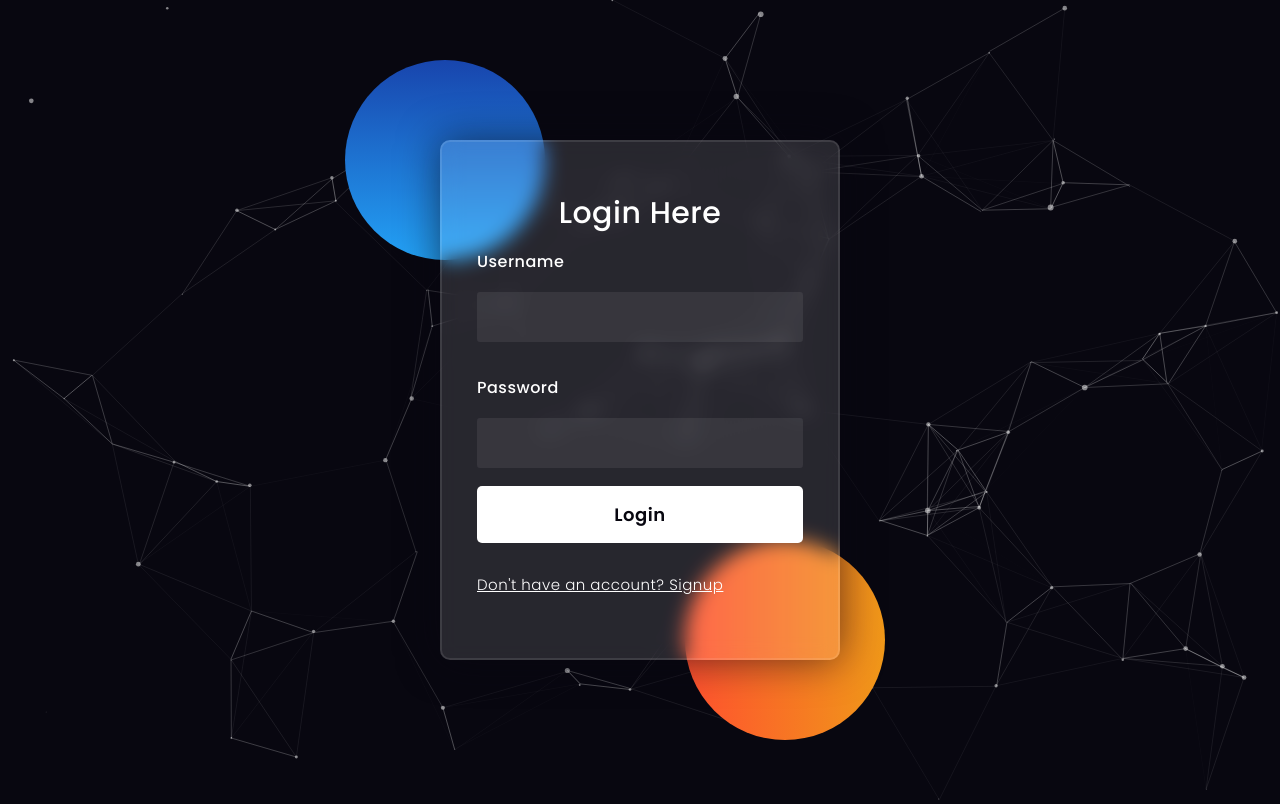
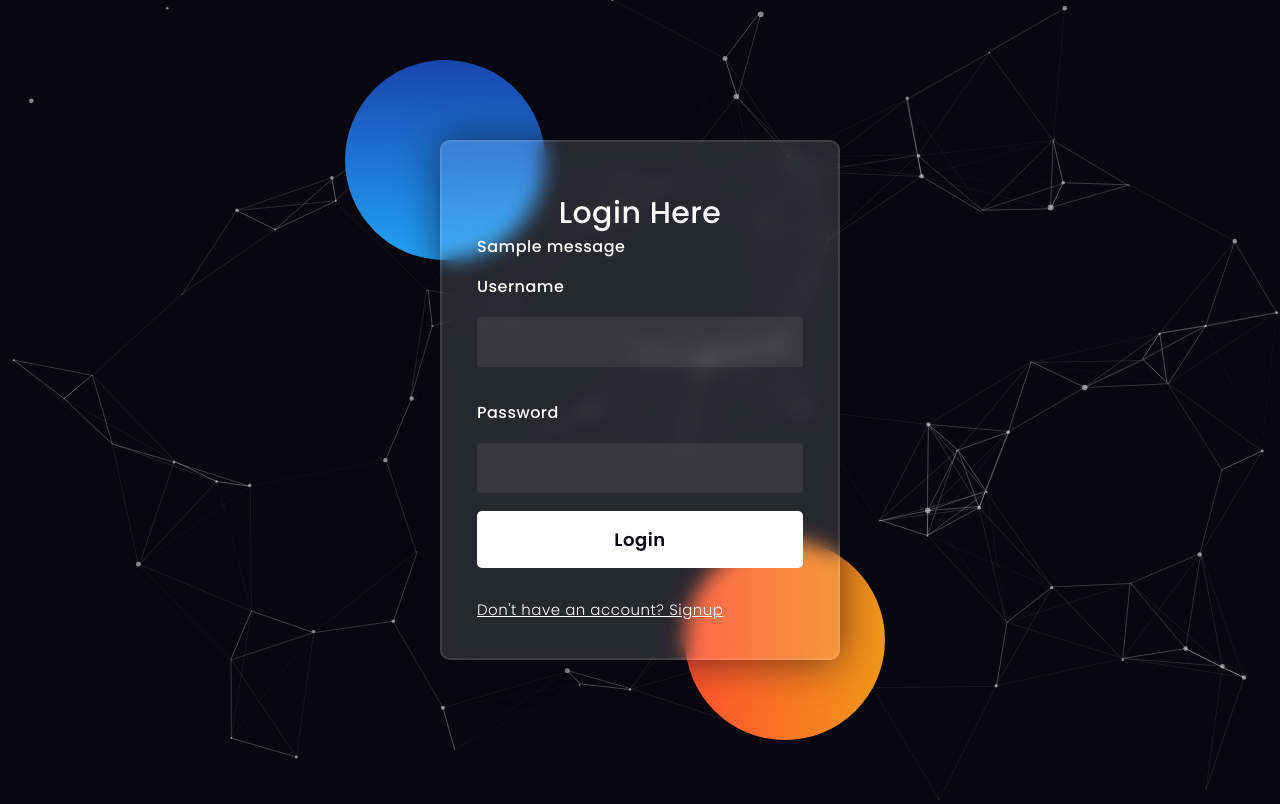
Before and after one commit to VaibhavRai01/ResumeMatch, a Flask app: page /login in a window 1280 px wide. Run offline with Flask 3, Linux system fonts and the light colour scheme; tables that the repository leaves empty hold one stand-in row (values such as "Sample post"); one stand-in notice (Sample message) is shown.

Commit message:
Update login.html

```diff
--- a/templates/login.html
+++ b/templates/login.html
@@ -2,6 +2,7 @@
 <html lang="en">
 
 <head>
+    <!-- Design by foolishdeveloper.com -->
     <title>Login</title>
 
     <link rel="preconnect" href="https://fonts.gstatic.com">
@@ -143,7 +144,15 @@
     </div>
     <form method="POST" action="/login">
         <h3>Login Here</h3>
-
+        {% with messages = get_flashed_messages(with_categories=True) %}
+            {% if messages %}
+                <div class="flash-messages">
+                    {% for category, message in messages %}
+                        <div class="flash {{ category }}">{{ message }}</div>
+                    {% endfor %}
+                </div>
+            {% endif %}
+        {% endwith %}
         <label for="username">Username</label><br>
         <input type="text" id="username" name="username" required><br><br>
         <label for="password">Password</label><br>
```
